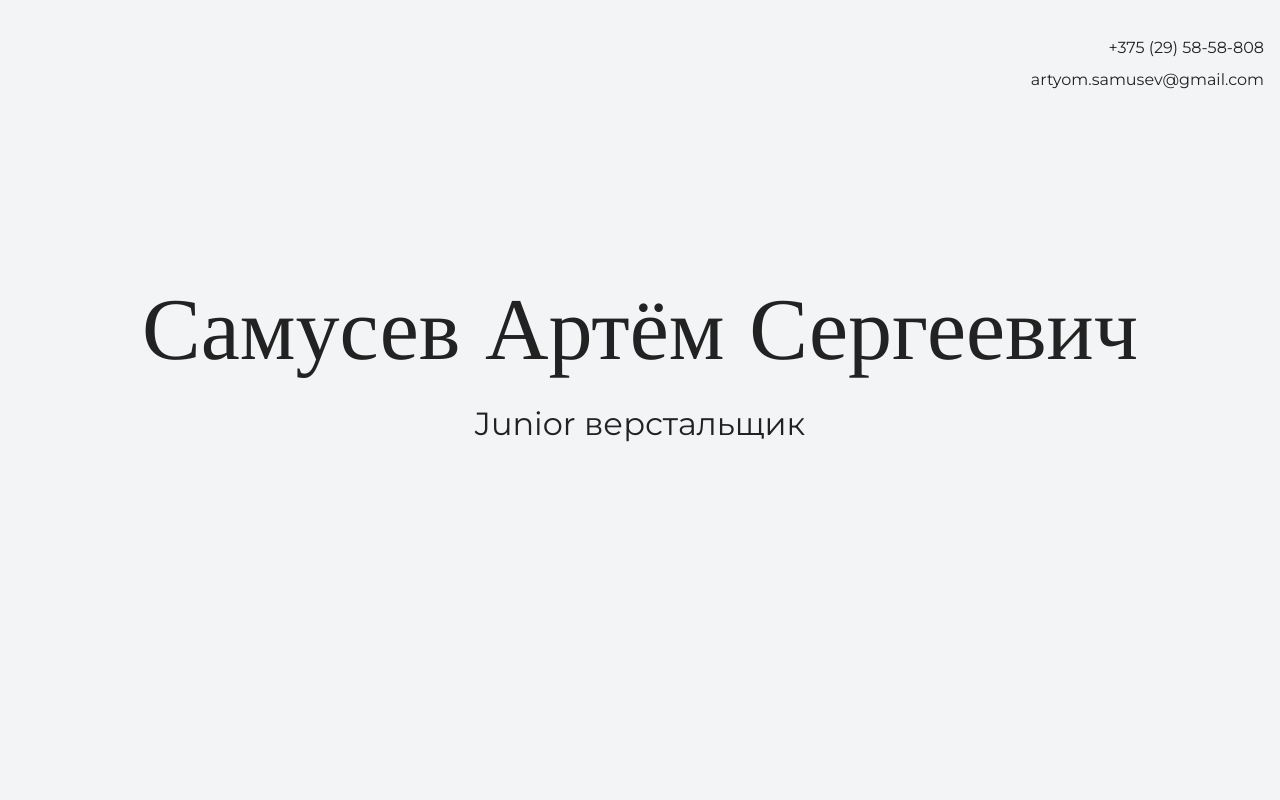
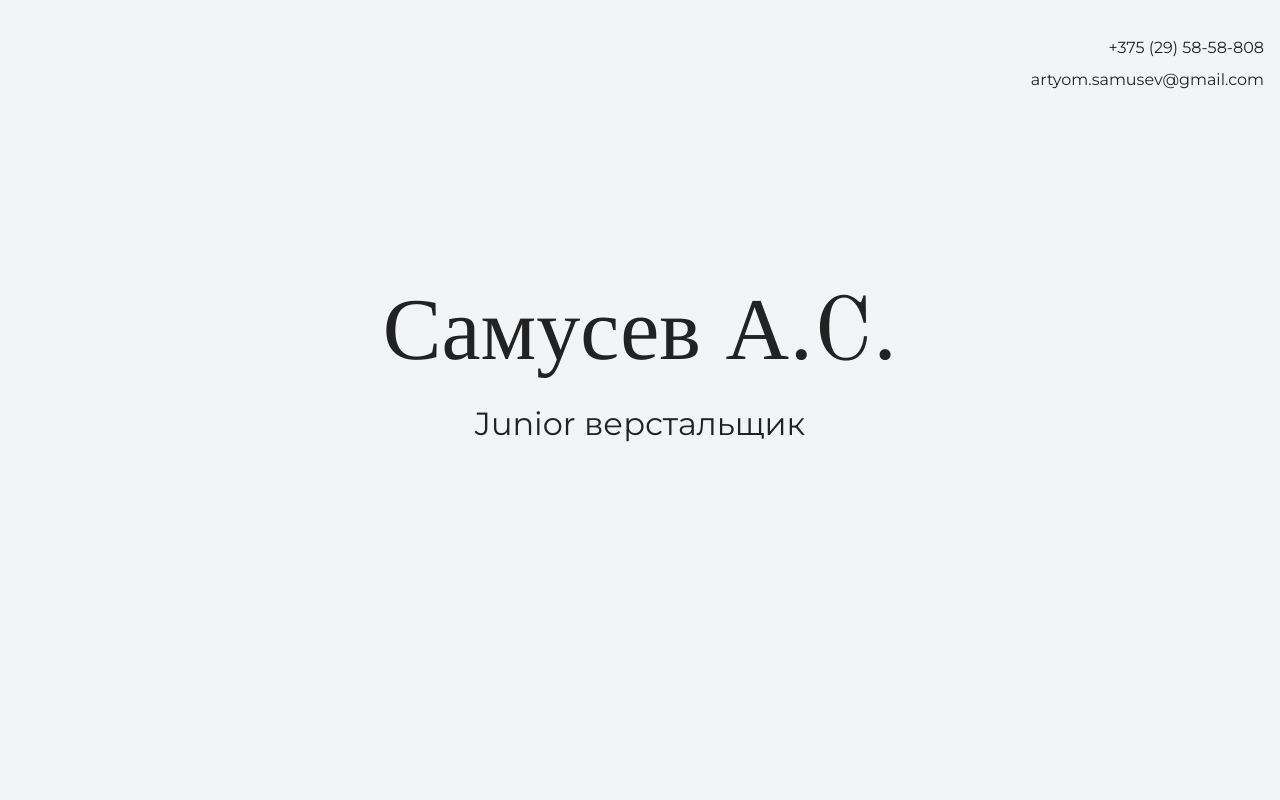
Before and after one commit to 1Tyoma/HTML_Academy, a plain HTML site: page index.html in a window 1280 px wide. Shown: the top 800 px of the page. Drawn offline with nearby package versions, Linux system fonts and the light colour scheme.

Commit message:
Изменяет инициалы

```diff
--- a/index.html
+++ b/index.html
@@ -18,7 +18,7 @@
 
     <section class="hero-image">
 	<div class="container">
-      <h1 class="heading">Самусев Артём Сергеевич</h1>
+      <h1 class="heading">Самусев А.C.</h1>
       <p>Junior верстальщик</p>
 	</div>
     </section>
```
